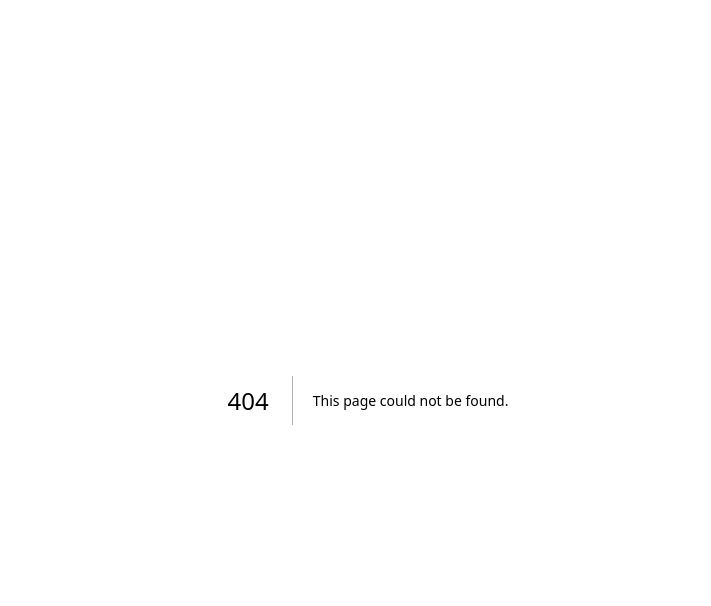
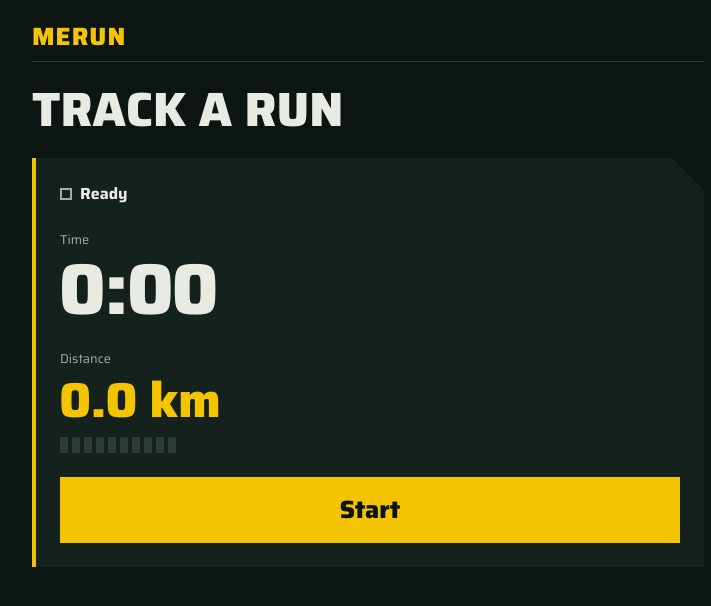
Before and after one commit to Abel-Guta/MERUN, a Next.js app: page /run in a window 1280 px wide. Before the commit this address had no page. Shown: the top 606 px of the page, without its empty margins (272-983 px from the left). Built offline with nearby package versions, Linux system fonts and the light colour scheme.

Commit message:
feat: add the /run page

```diff
--- /dev/null
+++ b/src/app/(app)/run/page.tsx
@@ -0,0 +1,5 @@
+import { Tracker } from '@/features/runs'
+
+export default function RunPage() {
+  return <Tracker />
+}
--- a/src/features/runs/index.ts
+++ b/src/features/runs/index.ts
@@ -1,2 +1,3 @@
 export { Feed } from './components/Feed'
+export { Tracker } from './components/Tracker'
 export type { Run, User } from './types'
```
